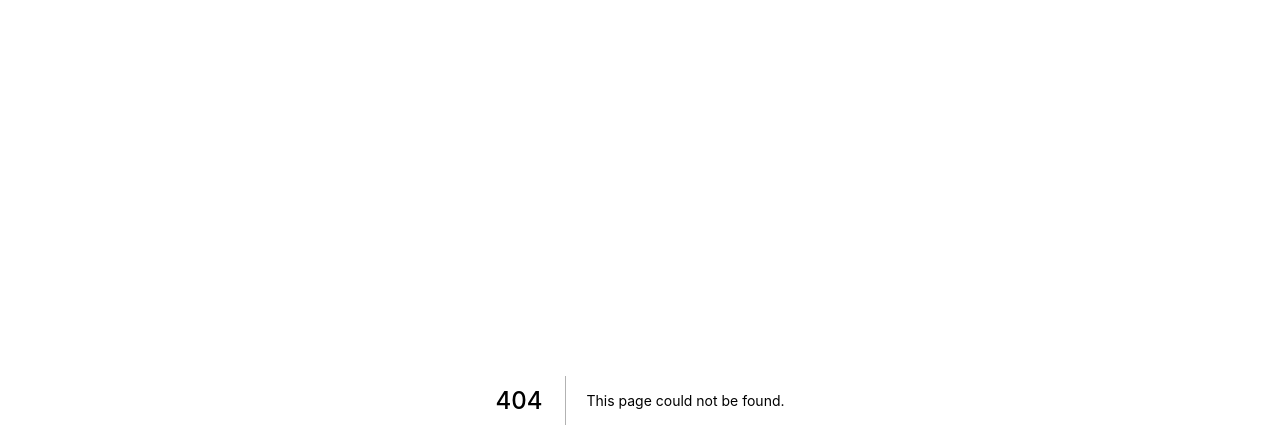
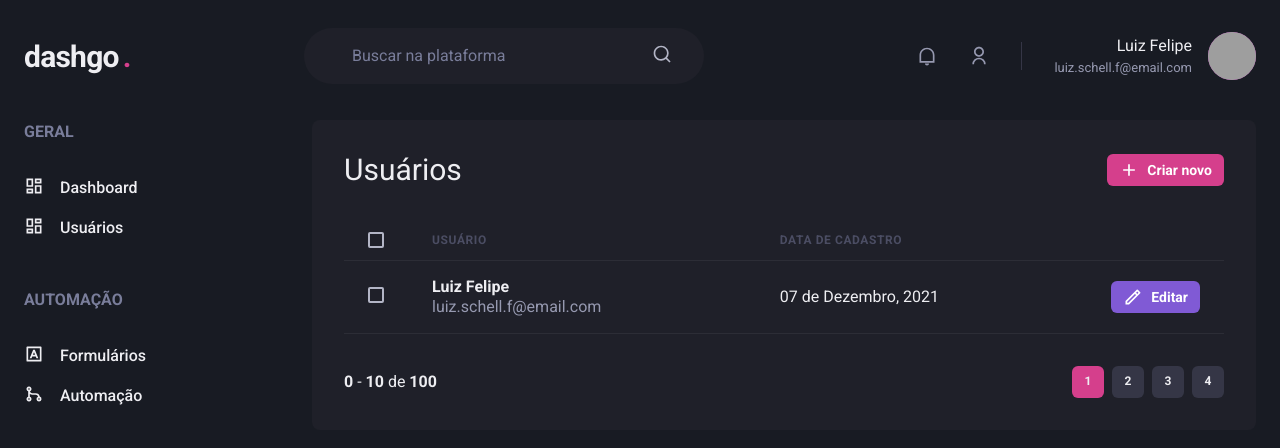
Before and after one commit to Luiz-Fel/dashgo, a Next.js app: page /users in a window 1280 px wide. Before the commit this address had no page. Shown: the top 448 px of the page. Built offline with nearby package versions, Linux system fonts and the light colour scheme; grey boxes are pictures that could not be loaded.

Commit message:
Added pagination.

```diff
--- a/src/components/Form/Input.tsx
+++ b/src/components/Form/Input.tsx
@@ -10,7 +10,7 @@
     return(
         <FormControl>
 
-            <FormLabel htmlFor={name} >E-mail</FormLabel>
+            <FormLabel htmlFor={name}>{label} </FormLabel>
             <ChakraInput
             name={name}
             id={name}
--- /dev/null
+++ b/src/components/Pagination.tsx
@@ -0,0 +1,64 @@
+import { Stack, Button, Box } from '@chakra-ui/react'
+
+export function Pagination() {
+    return (
+        <Stack
+        direction="row"
+        mt="8"
+        justify="space-between"
+        align="center"
+        spacing="6"
+        >
+            <Box>
+                <strong>0</strong> - <strong>10</strong> de <strong>100</strong>
+            </Box>
+            <Stack direction="row" spacing="2" >
+                    <Button
+                    disabled
+                    size="sm"
+                    fontSize="xs"
+                    width="4"
+                    _disabled={{
+                        bg:"pink.500",
+                        cursor: "default"
+                    }}
+                    >
+                        1
+                    </Button>
+                    <Button
+                    size="sm"
+                    fontSize="xs"
+                    width="4"
+                    bg="gray.700"
+                    _hover={{
+                        bg: "gray.500"
+                    }}
+                    >
+                        2
+                    </Button>
+                    <Button
+                    size="sm"
+                    fontSize="xs"
+                    width="4"
+                    bg="gray.700"
+                    _hover={{
+                        bg: "gray.500"
+                    }}
+                    >
+                        3
+                    </Button>
+                    <Button
+                    size="sm"
+                    fontSize="xs"
+                    width="4"
+                    bg="gray.700"
+                    _hover={{
+                        bg: "gray.500"
+                    }}
+                    >
+                        4
+                    </Button>
+            </Stack>
+        </Stack>
+    )
+}
--- /dev/null
+++ b/src/pages/users/index.tsx
@@ -0,0 +1,71 @@
+import { Box, Flex, Heading, Button, Icon, Table, Thead, Tr, Td, Th, Checkbox, Tbody, Text } from '@chakra-ui/react'
+import { RiAddLine, RiPencilLine } from 'react-icons/ri'
+import { Header } from '../../components/Header'
+import { Pagination } from '../../components/Pagination'
+import { Sidebar } from '../../components/Sidebar'
+
+export default function UserList() {
+    return(
+        <Box>
+
+            <Header />
+
+            <Flex width="100%" my="6" maxWidth={1480} mx="auto" px="6">
+                <Sidebar />
+
+                <Box flex="1" borderRadius={8} bg="gray.800" p="8">
+                    <Flex mb="8" justify="space-between" align="center">
+                        <Heading size="lg" fontWeight="normal">Usuários</Heading>
+                        <Button
+                        as="a"
+                        size="sm"
+                        fontSize="sm"
+                        colorScheme="pink"
+                        leftIcon={<Icon as={RiAddLine} fontSize="20" />}>Criar novo</Button>
+                    </Flex>
+                    <Table colorScheme="whiteAlpha">
+                        <Thead>
+                            <Tr>
+                                <Th px="6" color="gray.300" width="8">
+                                    <Checkbox colorscheme="pink"></Checkbox>
+                                </Th>
+                                <Th>Usuário</Th>
+                                <Th>Data de cadastro</Th>
+                                <Th w="8"></Th>
+                            </Tr>
+                        </Thead>
+                        <Tbody>
+                            <Tr>
+                                <Td px="6">
+                                    <Checkbox colorScheme="pink"></Checkbox>
+                                </Td>
+                                <Td>
+                                    <Box>
+                                        <Text fontWeight="bold"> Luiz Felipe</Text>
+                                        <Text fontWeight="sm" color="gray.300"> luiz.schell.f@email.com</Text>
+                                    </Box>
+                                </Td>
+                                <Td>
+                                    07 de Dezembro, 2021
+                                </Td>
+                            <Td>
+                                <Button
+                                as="a"
+                                size="sm"
+                                fontSize="sm"
+                                colorScheme="purple"
+                                leftIcon={<Icon as={RiPencilLine} fontSize="20" />}>Editar
+                                </Button>
+                            </Td>
+                            </Tr>
+                            <Tr>
+                            </Tr>
+                        </Tbody>
+                    </Table>
+                    <Pagination />
+                </Box>
+            </Flex>
+
+        </Box>
+    )
+}
```
Also changed, not shown: src/pages/users/create.tsx (added, +50 -0 lines).
